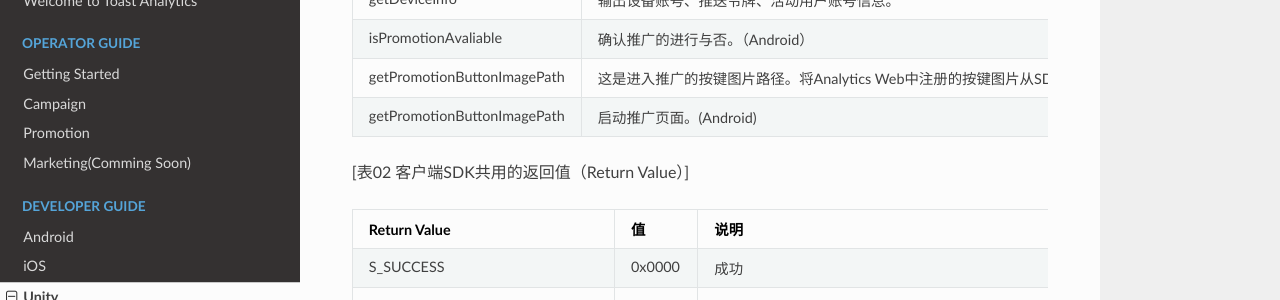
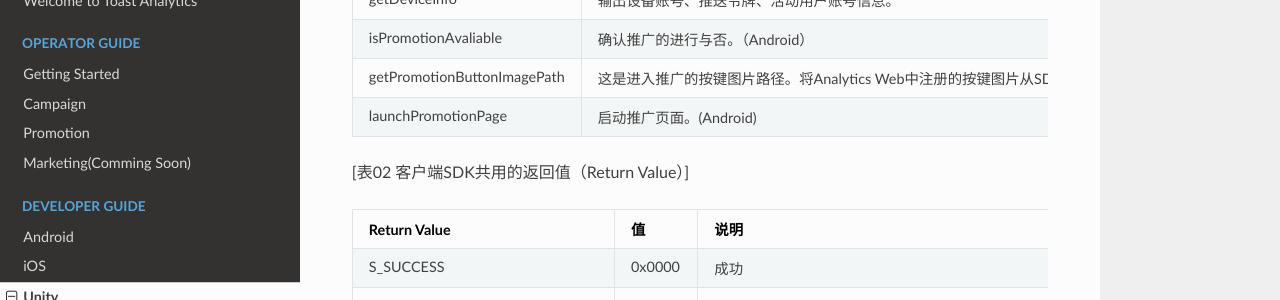
Before and after one commit to ToastAnalytics/ToastAnalytics_ZH, an MkDocs documentation site: the page built from docs/Developer/6. Unity Developer Guide.md, in a window 1280 px wide and 900 px high, scrolled down 15273 px. Shown: the part 151-451 px from the top of the window. Built offline with MkDocs 1.6.1, drawn with Linux system fonts in a browser that asks for light colours; nearby versions of some CDN libraries; old or Windows-style settings are respelled for this version of MkDocs.

Commit message:
Update 6. Unity Developer Guide.md

```diff
--- a/docs/Developer/6. Unity Developer Guide.md
+++ b/docs/Developer/6. Unity Developer Guide.md
@@ -588,7 +588,7 @@ Analytics SDK将提供如表01所示的API。对各API的详解，请参照下
 |getDeviceInfo| 输出设备账号、推送令牌、活动用户账号信息。|
 |isPromotionAvaliable| 确认推广的进行与否。（Android）|
 |getPromotionButtonImagePath| 这是进入推广的按键图片路径。将Analytics Web中注册的按键图片从SDK下载后，保存在app cache的路径里。 (/data/data/[package name]/cache/[filename]) (Android)|
-|getPromotionButtonImagePath| 启动推广页面。(Android)|
+|launchPromotionPage| 启动推广页面。(Android)|
 
 [表02 客户端SDK共用的返回值（Return Value）]
 
```
